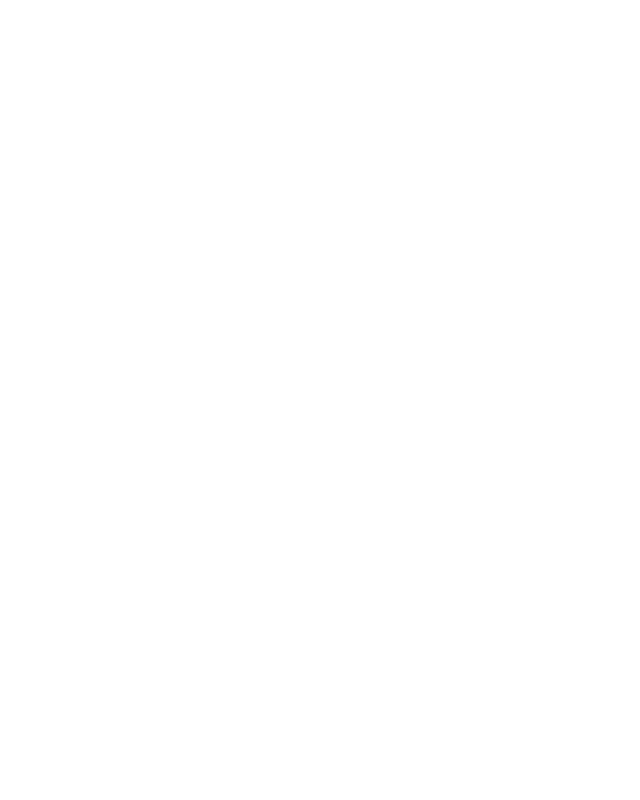
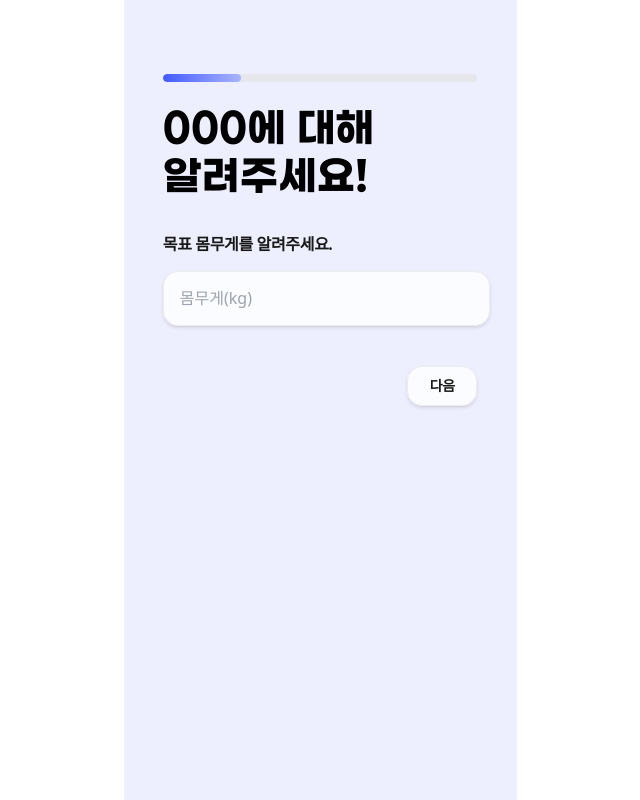
Before and after one commit to realBULK/Front, a React (Vite) app: page /question1_3 in a window 1280 px wide. Before the commit this address had no page. Shown: the whole page, without its empty margins (320-960 px from the left). Built offline with nearby package versions, Linux system fonts and the light colour scheme; a web font is replaced by a local one.

Commit message:
FEAT: 질문 페이지 1-3 추가(목표 몸무게 질문) -figma 추가 내용에 따라 목표 몸무게 질문 페이지를 Question1_3.tsx 로 추가함 -라우터에 경로 추가

```diff
--- a/src/App.tsx
+++ b/src/App.tsx
@@ -14,6 +14,7 @@
 
 import Question1_1 from './pages/Question/Question1_1'
 import Question1_2 from './pages/Question/Question1_2'
+import Question1_3 from './pages/Question/Question1_3'
 import Question2_1 from './pages/Question/Question2_1'
 import Question2_2 from './pages/Question/Question2_2'
 import Question3_1 from './pages/Question/Question3_1'
@@ -101,6 +102,10 @@
         element: <Question1_2 />,
       },
       {
+        path: 'question1_3',
+        element: <Question1_3 />,
+      },
+      {
         path: 'question2_1',
         element: <Question2_1 />,
       },
--- a/src/pages/Question/Question2_1.tsx
+++ b/src/pages/Question/Question1_3.tsx
@@ -1,35 +1,36 @@
 import { useNavigate } from 'react-router-dom'
 import ProgressBar from '../../components/ProgressBar'
-import QuestionButtonComponent from '../../components/QuestionButtonComponent'
+import NextButton from '../../components/NextButton'
+import QuestionInputComponent from '@/components/QuestionInputComponent'
 
-const Question2_1 = () => {
+const Question1_3 = () => {
   const navigate = useNavigate()
-  const nextPage: string = 'question2_2'
 
   return (
     <div className="bg-[#EDEFFE] w-full min-h-screen flex flex-col items-start px-[10%] pt-[9.27vh]">
       <div className="w-full mb-[3.17vh]">
-        <ProgressBar progress={50} />
+        <ProgressBar progress={25} />
       </div>
 
       <div className="flex flex-col justify-center w-[300px] h-[89px] flex-shrink-0 text-black font-[GmarketSansWeight] text-[40px] font-medium leading-[121%] mb-[5.05vh]">
-        식습관에 대해
+        000에 대해
         <br />
         알려주세요!
       </div>
 
       <div className="text-[#191919] font-pretendard text-[16px] font-[pretendard] font-semibold leading-[100%] tracking-[-0.32px] mb-[2.23vh]">
-        평소 식사를 몇 끼 하시나요?
+        목표 몸무게를 알려주세요.
       </div>
 
-      <div className="flex flex-col gap-[2%] w-full gap-[2.35vh]">
-        <QuestionButtonComponent text="1끼" navigateTo={nextPage} />
-        <QuestionButtonComponent text="2끼" navigateTo={nextPage} />
-        <QuestionButtonComponent text="3끼" navigateTo={nextPage} />
-        <QuestionButtonComponent text="4끼" navigateTo={nextPage} />
+      <div className="flex flex-col  w-full gap-[2.35vh] mb-[5vh]">
+        <QuestionInputComponent placeholder="몸무게(kg)" />
+      </div>
+
+      <div className="flex flex-row justify-end items-center w-full gap-[2.35vh]">
+        <NextButton text="다음" navigateTo="Question1_2"></NextButton>
       </div>
     </div>
   )
 }
 
-export default Question2_1
+export default Question1_3
```
